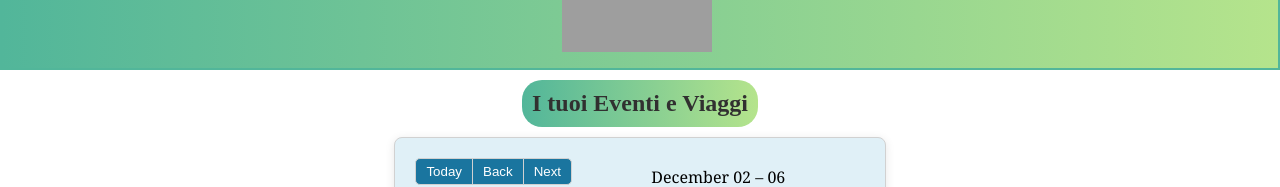
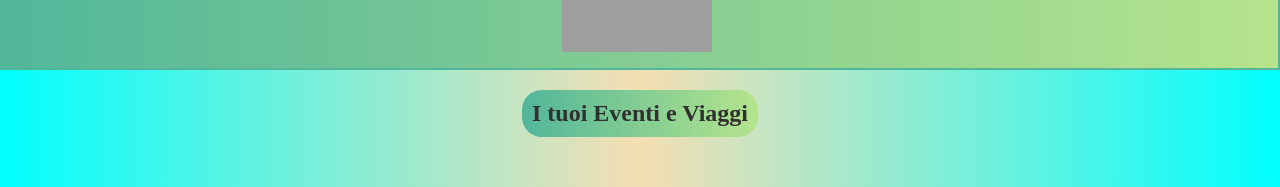
Before and after one commit to develhope/FS30-Team2-Project2, a React (Vite) app: page /dashboard in a window 1280 px wide. Shown: the part 332-519 px from the top of the page. Built offline with nearby package versions, Linux system fonts and the light colour scheme; grey boxes are pictures that could not be loaded.

Commit message:
dashboard hidden dropdown

```diff
--- a/src/components/Dropdown.jsx
+++ b/src/components/Dropdown.jsx
@@ -285,7 +285,7 @@ export function Dropdown() {
             <Link to="/dashboard">
               <button>{language === "it" ? "Area Utente" : `User Area`}</button>
             </Link>
-            <button onClick={cleanMemory}>
+            <button className="esci" onClick={cleanMemory}>
               {language === "it" ? "Esci" : `Logout`}
             </button>
           </div>
--- a/src/components/Navbar.css
+++ b/src/components/Navbar.css
@@ -82,10 +82,15 @@
 .hiddenDropdown {
   background-image: linear-gradient(to left, #b5e48c, #52b69a);
   border-radius: 20px;
-  width: 180px;
+  width: 200px;
+  height: 30px;
+  padding: 5px;
   position: relative;
   bottom: 3px;
   right: 3px;
+  display: flex;
+  justify-content: center;
+  gap: 4px;
 }
 #userAreaLogo {
   position: relative;
@@ -103,10 +108,14 @@
 }
 #userLinks {
   position: relative;
-  top: -10px;
   display: flex;
   gap: 10px;
   justify-content: center;
+  bottom: 1px;
+}
+.esci {
+  position: relative;
+  bottom: 3px;
 }
 .opacityFilter {
   width: 100vw;
@@ -193,6 +202,16 @@
     height: 3rem;
     width: 3rem;
   }
+  .hiddenDropdown {
+    font-size: 8px;
+    flex-direction: column;
+    width: 100px;
+    height: 60px;
+    right: -10px;
+  }
+  #userLinks {
+    flex-direction: column;
+  }
 
   .nav-links div {
     flex-direction: row;
--- a/src/pages/Dashboard.jsx
+++ b/src/pages/Dashboard.jsx
@@ -129,14 +129,19 @@ export function Dashboard() {
           </p>
         </div>
       </div>
-      <div style={{ display: "flex", justifyContent: "center" }}>
+      <div
+        style={{
+          display: "flex",
+          justifyContent: "center",
+          backgroundImage: "linear-gradient(to right, cyan, wheat, cyan)",
+        }}
+      >
         <h2
           style={{
             backgroundImage: "linear-gradient(to left, #b5e48c, #52b69a)",
             borderRadius: "20px",
             padding: "10px",
             position: "relative",
-            top: "-10px",
             color: "rgb(49, 48, 48)",
           }}
         >
@@ -150,7 +155,8 @@ export function Dashboard() {
           display: "flex",
           justifyContent: "center",
           position: "relative",
-          top: "-70px",
+          height: "600px",
+          backgroundImage: "linear-gradient(to right, cyan, wheat, cyan)",
         }}
       >
         <CalendarContent />
```
